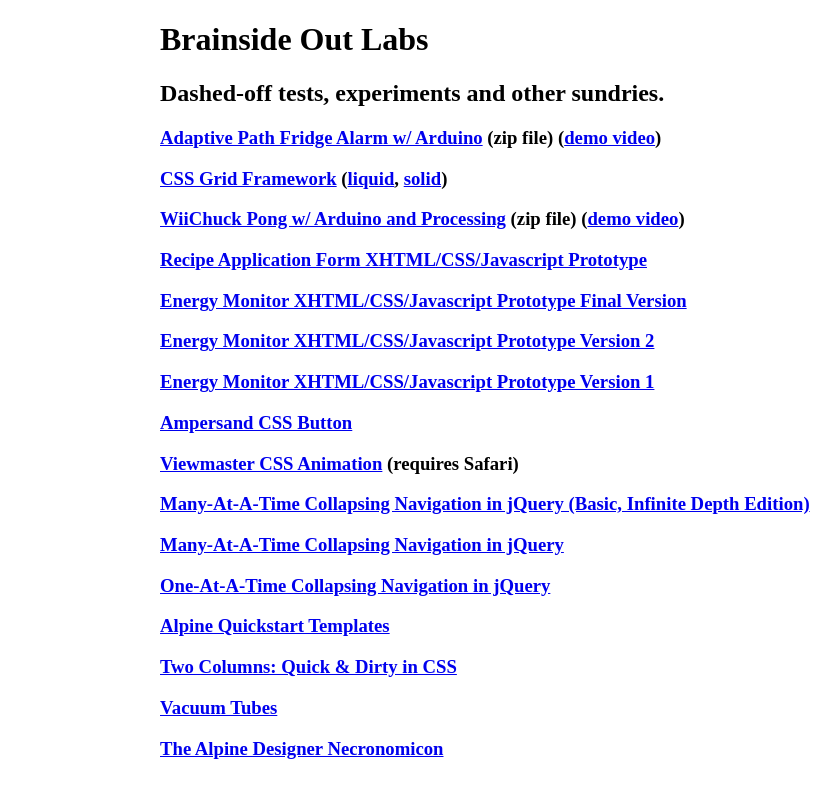
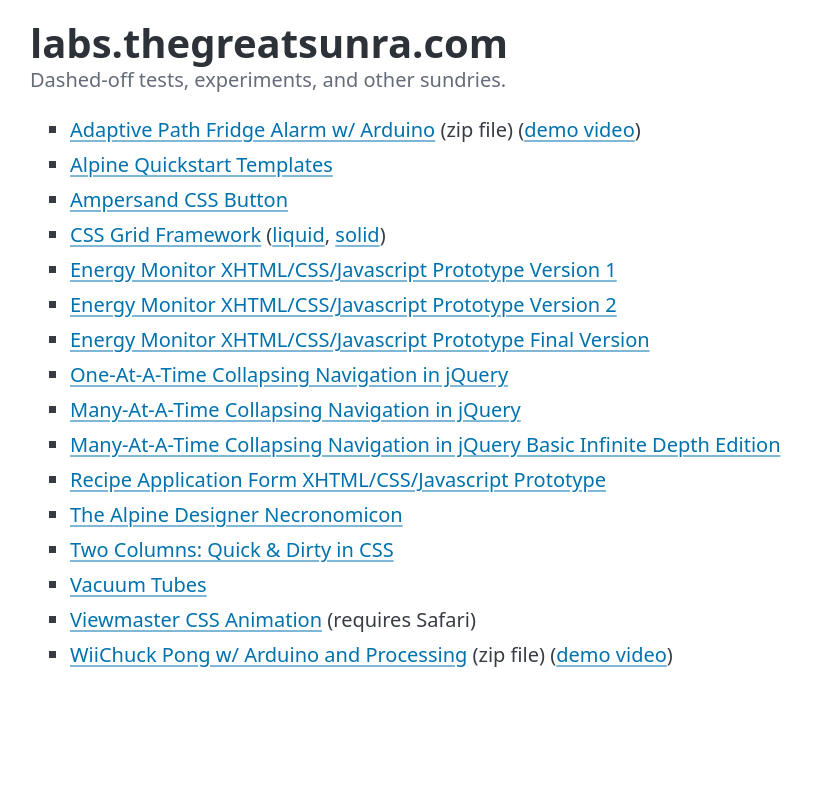
Before and after one commit to thegreatsunra/labs.thegreatsunra.com, a plain HTML site: page public/index.html in a window 1280 px wide. Shown: the whole page, without its empty margins (10-850 px from the left). Drawn offline with nearby package versions, Linux system fonts and the light colour scheme; files that its build step writes are made by us from their sources.

Commit message:
Clean up boilerplate and alphabetize list

```diff
--- a/public/index.html
+++ b/public/index.html
@@ -1,65 +1,35 @@
-<!doctype html>
-<!--[if lt IE 7 ]> <html class="no-js ie6" lang="en"> <![endif]-->
-<!--[if IE 7 ]>    <html class="no-js ie7" lang="en"> <![endif]-->
-<!--[if IE 8 ]>    <html class="no-js ie8" lang="en"> <![endif]-->
-<!--[if (gte IE 9)|!(IE)]><!--> <html class="no-js" lang="en"> <!--<![endif]-->
-<head>
-  <meta charset="utf-8">
-  <meta http-equiv="X-UA-Compatible" content="IE=edge,chrome=1">
-  <title>Brainside Out Labs</title>
-  <meta name="description" content="Dashed-off tests, experiments and other sundries by Dane Petersen.">
-  <meta name="author" content="Dane Petersen, Brainside Out">
-  <meta name="viewport" content="width=device-width, initial-scale=1.0">
-  <link rel="stylesheet" href="/assets/css/style.css">
-  <link rel="stylesheet" href="/assets/css/grid.css">
-  <link rel="stylesheet" href="/assets/css/default.css">
+<!DOCTYPE html>
+<html lang="en">
+  <head>
+    <meta charset="UTF-8">
+    <meta name="viewport" content="width=device-width, initial-scale=1.0">
+    <title>labs.thegreatsunra.com</title>
+    <link rel="stylesheet" href="assets/css/vendor/pico.min.css">
 </head>
-
 <body>
-
-  <div class="container">
-    <header>
-<h1>Brainside Out Labs</h1>
-<h2>Dashed-off tests, experiments and other sundries.</h2>
-    </header>
-    <section id="main" role="main">
-
-		<h3><a href="/fridge/adaptive-path-fridge-alarm.zip">Adaptive Path Fridge Alarm w/ Arduino</a> (zip file) (<a href="http://vimeo.com/21169243">demo video</a>)</h3>
-
-		<h3><a href="/grid/">CSS Grid Framework</a> (<a href="/grid/liquid.html">liquid</a>, <a href="/grid/solid.html">solid</a>)</h3>
-
-		<h3><a href="/arduino/WiichuckPong.zip">WiiChuck Pong w/ Arduino and Processing</a> (zip file) (<a href="http://www.flickr.com/photos/thegreatsunra/4392855630/">demo video</a>)</h3>
-
-		<h3><a href="/recipe">Recipe Application Form XHTML/CSS/Javascript Prototype</a></h3>
-
-		<h3><a href="http://energymonitor.thegreatsunra.com/">Energy Monitor XHTML/CSS/Javascript Prototype Final Version</a></h3>
-
-		<h3><a href="http://energymonitor.thegreatsunra.com/v2/">Energy Monitor XHTML/CSS/Javascript Prototype Version 2</a></h3>
-
-		<h3><a href="http://energymonitor.thegreatsunra.com/v1/">Energy Monitor XHTML/CSS/Javascript Prototype Version 1</a></h3>
-
-		<h3><a href="/ampersand/">Ampersand CSS Button</a></h3>
-
-		<h3><a href="/viewmaster/">Viewmaster CSS Animation</a> (requires Safari)</h3>
-		<h3><a href="/jquery/collapsing-nav/basic-infinite-2.html">Many-At-A-Time Collapsing Navigation in jQuery (Basic, Infinite Depth Edition)</a></h3>
-
-		<h3><a href="/jquery/collapsing-nav/index-2.html">Many-At-A-Time Collapsing Navigation in jQuery</a></h3>
-
-		<h3><a href="/jquery/collapsing-nav/index.html">One-At-A-Time Collapsing Navigation in jQuery</a></h3>
-
-		<h3><a href="/quickstart/quickstart-top.html">Alpine Quickstart Templates</a></h3>
-
-		<h3><a href="/dirty/dirty_01.html">Two Columns: Quick &amp; Dirty in CSS</a></h3>
-
-		<h3><a href="/vacuum/vacuum_01.html">Vacuum Tubes</a></h3>
-
-		<h3><a href="/alpine/">The Alpine Designer Necronomicon</a></h3>
-
-    </section>
-    <footer>
-
-    </footer>
-  </div> <!--! end of #container -->
-
+    <main class="container">
+      <hgroup>
+        <h1>labs.thegreatsunra.com</h1>
+        <p>Dashed-off tests, experiments, and other sundries.</p>
+    </hgroup>
+      <ul>
+        <li><a href="/fridge/adaptive-path-fridge-alarm.zip">Adaptive Path Fridge Alarm w/ Arduino</a> (zip file) (<a href="http://vimeo.com/21169243">demo video</a>)</li>
+        <li><a href="/quickstart/quickstart-top.html">Alpine Quickstart Templates</a></li>
+        <li><a href="/ampersand/">Ampersand CSS Button</a></li>
+        <li><a href="/grid/">CSS Grid Framework</a> (<a href="/grid/liquid.html">liquid</a>, <a href="/grid/solid.html">solid</a>)</li>
+        <li><a href="http://energymonitor.thegreatsunra.com/v1/">Energy Monitor XHTML/CSS/Javascript Prototype Version 1</a></li>
+        <li><a href="http://energymonitor.thegreatsunra.com/v2/">Energy Monitor XHTML/CSS/Javascript Prototype Version 2</a></li>
+        <li><a href="http://energymonitor.thegreatsunra.com/">Energy Monitor XHTML/CSS/Javascript Prototype Final Version</a></li>
+        <li><a href="/jquery/collapsing-nav/index.html">One-At-A-Time Collapsing Navigation in jQuery</a></li>
+        <li><a href="/jquery/collapsing-nav/index-2.html">Many-At-A-Time Collapsing Navigation in jQuery</a></li>
+        <li><a href="/jquery/collapsing-nav/basic-infinite-2.html">Many-At-A-Time Collapsing Navigation in jQuery Basic Infinite Depth Edition</a></li>
+        <li><a href="/recipe">Recipe Application Form XHTML/CSS/Javascript Prototype</a></li>
+        <li><a href="/alpine/">The Alpine Designer Necronomicon</a></li>
+        <li><a href="/dirty/dirty_01.html">Two Columns: Quick &amp; Dirty in CSS</a></li>
+        <li><a href="/vacuum/vacuum_01.html">Vacuum Tubes</a></li>
+        <li><a href="/viewmaster/">Viewmaster CSS Animation</a> (requires Safari)</li>
+        <li><a href="/arduino/WiichuckPong.zip">WiiChuck Pong w/ Arduino and Processing</a> (zip file) (<a href="http://www.flickr.com/photos/thegreatsunra/4392855630/">demo video</a>)</li>
+    </ul>
+  </main>
 </body>
 </html>
```
